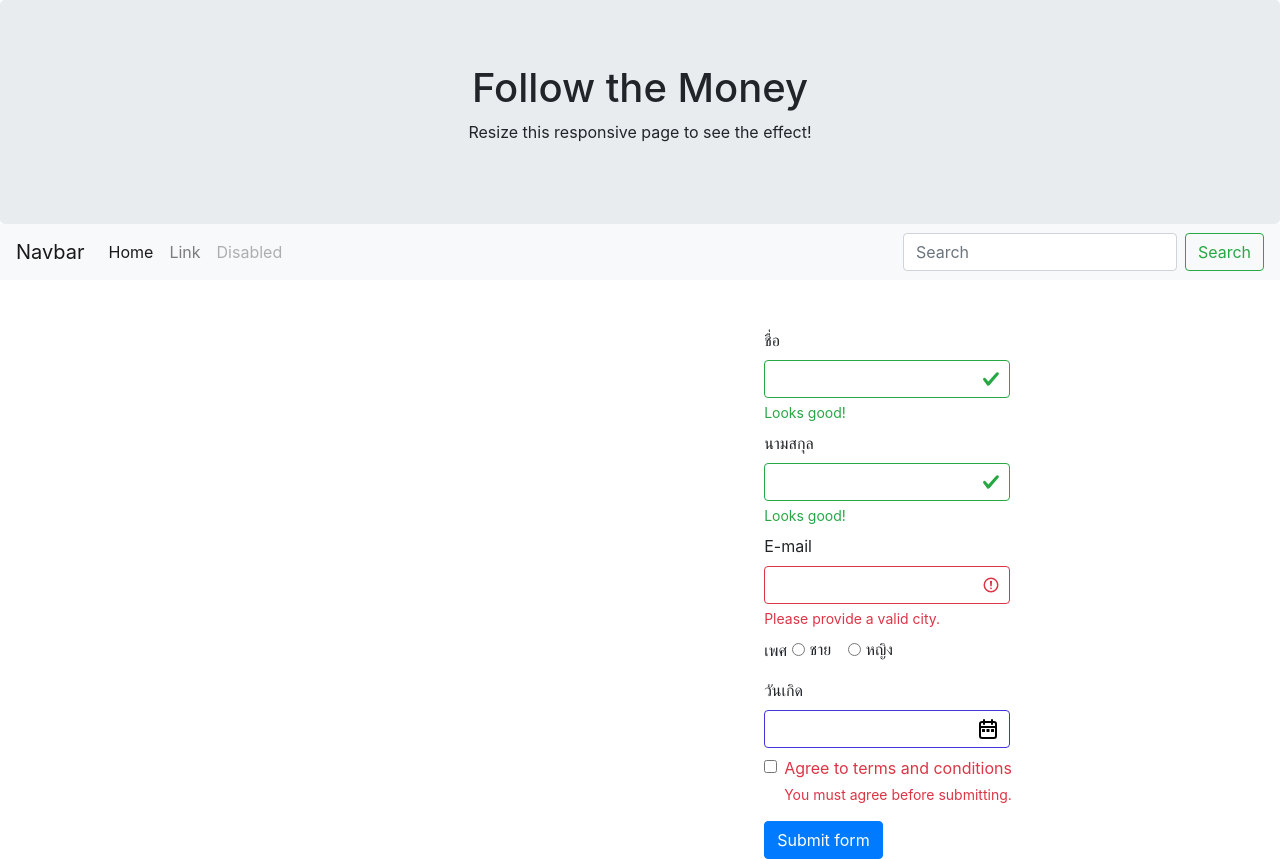
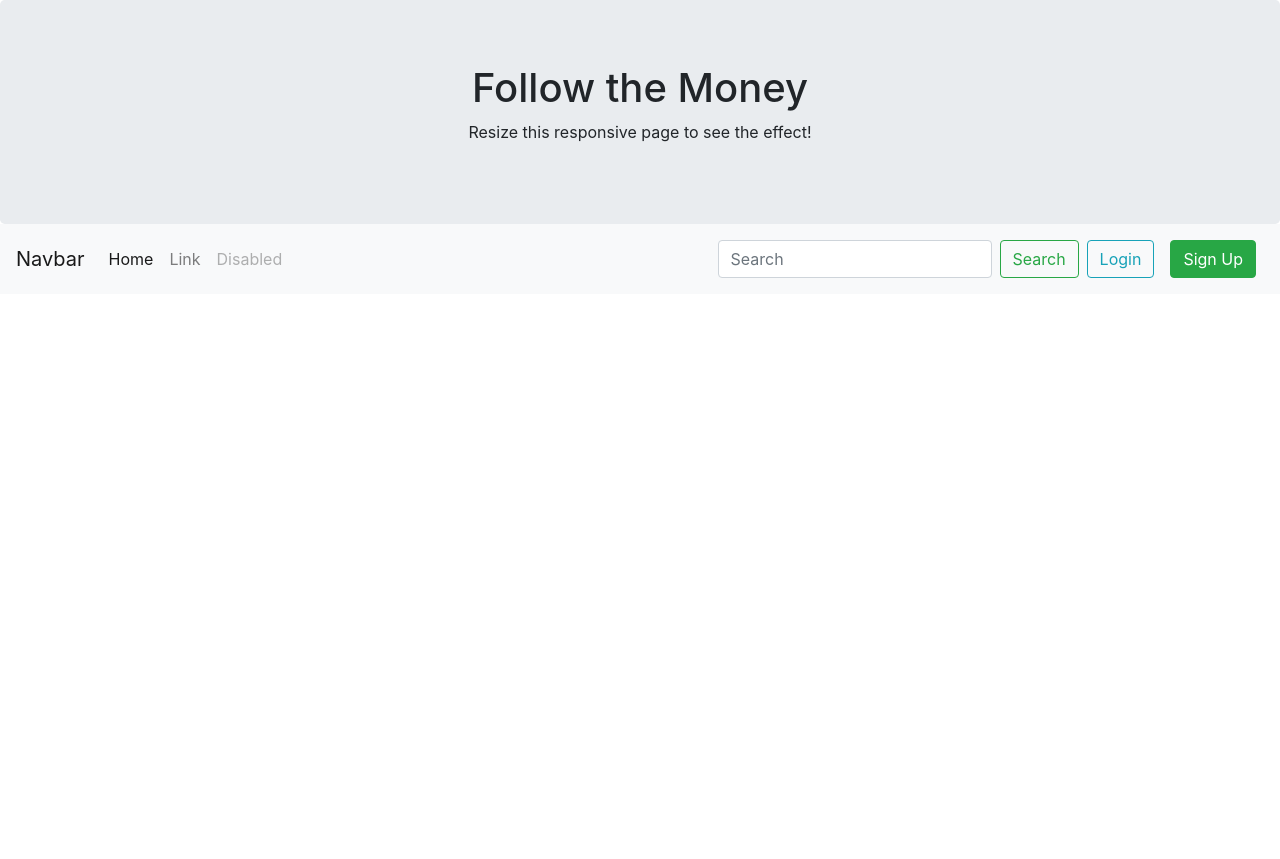
Before and after one commit to aonitcmtc/follow_the_money, a plain HTML site: page index.html in a window 1280 px wide. After the commit the page ends 800 px from the top, so only its background shows below. Drawn offline with nearby package versions, Linux system fonts and the light colour scheme.

Commit message:
add files sign up

```diff
--- a/index.html
+++ b/index.html
@@ -15,6 +15,8 @@
     <script type="text/javascript" src="script/bootstrap-datepicker-thai/js/bootstrap-datepicker.js"></script>
     <script type="text/javascript" src="script/bootstrap-datepicker-thai/js/bootstrap-datepicker-thai.js"></script>
     <script type="text/javascript" src="script/bootstrap-datepicker-thai/js/locales/bootstrap-datepicker.th.js"></script>
+    <script src="script/extension_script.js"></script>
+    <script src="script/js_on_view/index.js"></script>
   </head>
   <body>
 
@@ -45,6 +47,9 @@
         <input class="form-control mr-sm-2" type="search" placeholder="Search">
         <button class="btn btn-outline-success my-2 my-sm-0" type="submit">Search</button>
       </form>
+
+      <a href="#" class="btn btn-outline-info my-2 mx-2" type="submit">Login</a>
+      <a href="view/singup.html" class="btn btn-success my-2 mx-2" type="submit">Sign Up</a>
     </div>
   </nav>
 
@@ -52,76 +57,10 @@
       <div class="col-sm-8 col-md-8 col-lg-8 col-xl-7 mt-5">
 
       </div>
-      <div class="col-sm-4 col-md-4 col-lg-4 col-xl-3 mt-5">
-          <form method="post" name="hello-sheet">
-              <div class="form-row">
-                  <div class="col-md-12 col-xl-10 mb-2">
-                  <label for="validationServer01">ชื่อ</label>
-                  <input type="text" class="form-control is-valid" id="validationServer01" name="first_name" value="" required>
-                  <div class="valid-feedback">
-                      Looks good!
-                  </div>
-                  </div>
-                  <div class="col-md-12 col-xl-10 mb-2">
-                  <label for="validationServer02">นามสกุล</label>
-                  <input type="text" class="form-control is-valid" id="validationServer02" name="last_name" value="" required>
-                  <div class="valid-feedback">
-                      Looks good!
-                  </div>
-                  </div>
-              </div>
-              <div class="form-row">
-                  <div class="col-md-12 col-xl-10 mb-2">
-                  <label for="validationServer03">E-mail</label>
-                  <input type="text" class="form-control is-invalid" id="validationServer03" name="email" aria-describedby="validationServer03Feedback" required>
-                  <div id="validationServer03Feedback" class="invalid-feedback">
-                      Please provide a valid city.
-                  </div>
-                  </div>
-                  <div class="col-md-12 col-xl-10 mb-2">
-                  <label for="validationServer04">เพศ</label>
-                  <div class="form-check form-check-inline">
-                      <input class="form-check-input" type="radio" name="sex" id="sex-m" value="ชาย">
-                      <label class="form-check-label" for="sex-m">ชาย</label>
-                  </div>
-                  <div class="form-check form-check-inline">
-                      <input class="form-check-input" type="radio" name="sex" id="sex-f" value="หญิง">
-                      <label class="form-check-label" for="sex-f">หญิง</label>
-                  </div>
-                  <div id="validationServer04Feedback" class="invalid-feedback">
-                      Please select a valid state.
-                  </div>
-                  </div>
-                  <div class="col-md-12 col-xl-10 mb-2">
-                    <label for="validationServer05">วันเกิด</label>
-                    <input id="birth-date" name="birthdath" class="form-control date-input datepicker" type="text"/>
-                  </div>
-              </div>
-              <div class="form-group">
-                  <div class="form-check">
-                  <input class="form-check-input is-invalid" type="checkbox" value="" id="invalidCheck3" aria-describedby="invalidCheck3Feedback" required>
-                  <label class="form-check-label" for="invalidCheck3">
-                      Agree to terms and conditions
-                  </label>
-                  <div  id="invalidCheck3Feedback" class="invalid-feedback">
-                      You must agree before submitting.
-                  </div>
-                  </div>
-              </div>
-              <button class="btn btn-primary" type="submit">Submit form</button>
-          </form>
+      <div id="sing-up-form" class="col-sm-4 col-md-4 col-lg-4 col-xl-3 mt-5">
+
       </div>
   </div>
-
-  <script>
-    // Data Picker Initialization
-    $('.datepicker').datepicker({
-        uiLibrary: 'bootstrap4',
-        language:'th-th',
-        format:'dd-mm-yyyy',
-        autoclose: true
-    });
-  </script>
 
   </body>
 </html>
@@ -139,15 +78,3 @@
         background-size: 24px;
     }
 </style>
-
-<script>
-  const scriptURL = 'https://script.google.com/macros/s/AKfycbzF3MJCzESCim7x1rSEE9WO2xO7DZMS8UJMr5ez9t_IlcrDYEpVUXtaQBGy-q6L35uDMA/exec'
-  const form = document.forms['hello-sheet']
-
-  form.addEventListener('submit', e => {
-      e.preventDefault()
-      fetch(scriptURL, { method: 'POST', body: new FormData(form)})
-      .then(response => alert("บันทึกข้อมูลเรียบร้อยแล้ว.."))
-      .catch(error => console.error('Error!', error.message))
-  })
-</script>
--- /dev/null
+++ b/script/js_on_view/index.js
@@ -0,0 +1,13 @@
+var script = document.createElement('script');
+script.src = 'https://code.jquery.com/jquery-3.6.0.min.js';
+
+script.onload = function() {
+  // jQuery has been loaded
+  // You can now use jQuery in your code
+  // Example:
+  $(document).ready(function() {
+    // jQuery code goes here
+
+  });
+};
+document.head.appendChild(script);
```
Also changed, not shown: script/extension_script.js (added).
